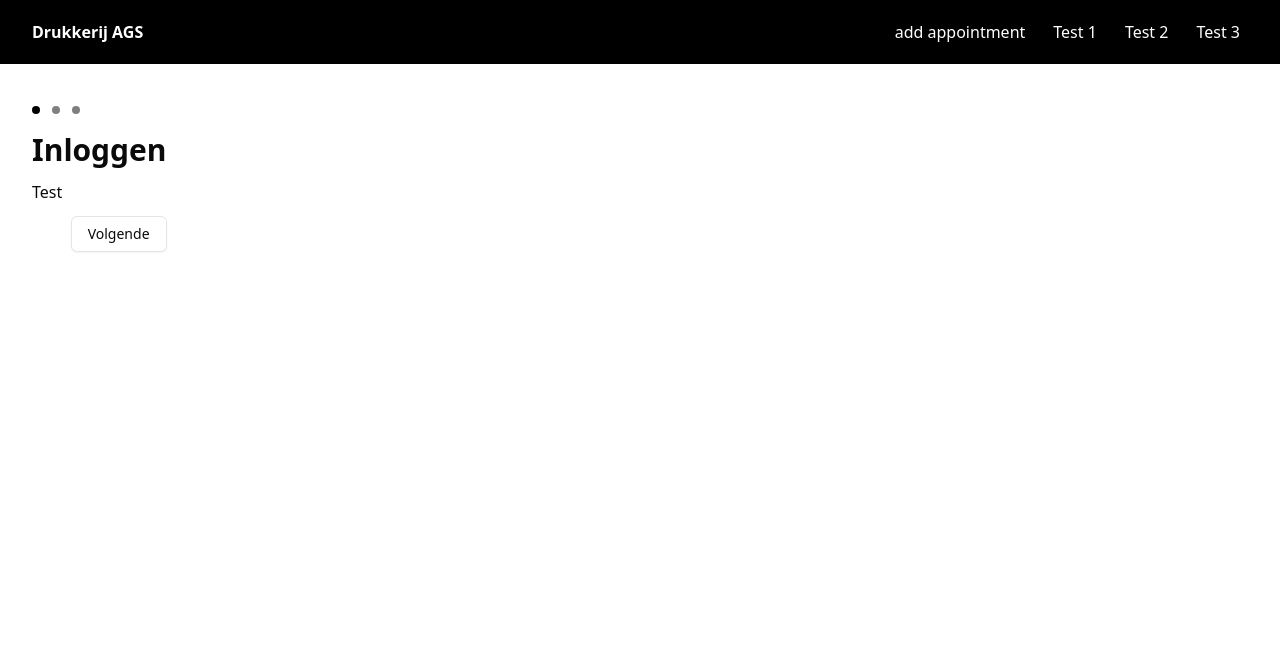
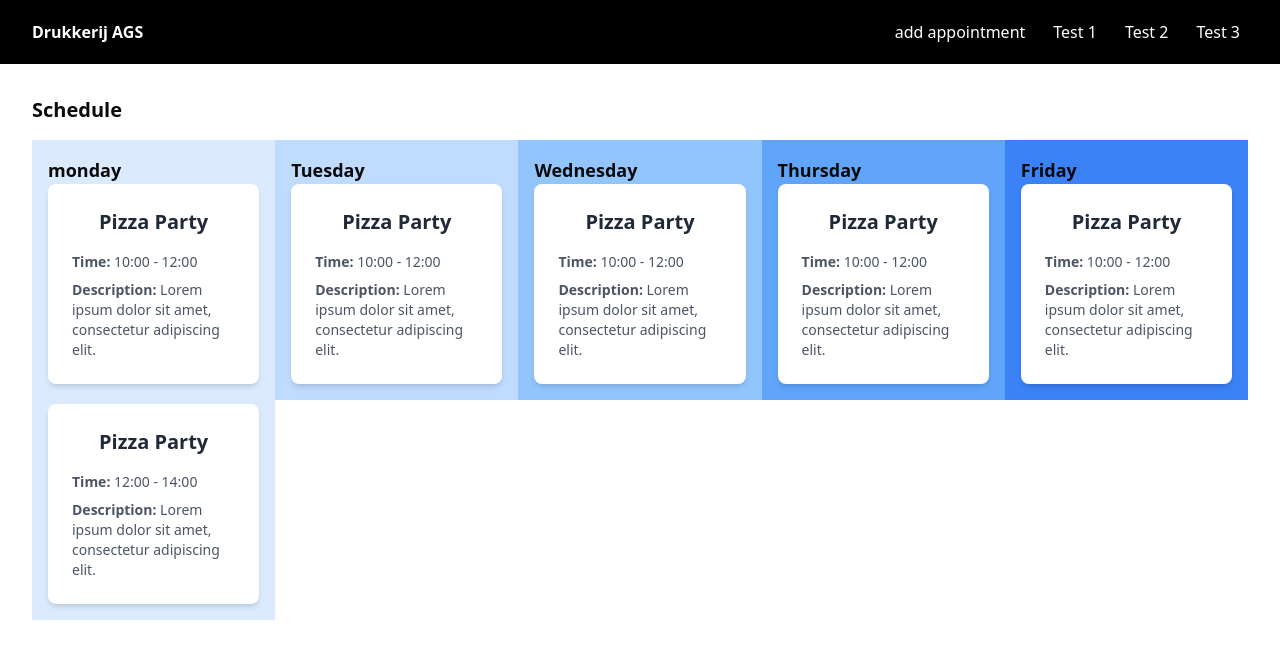
Before and after one commit to Spoorloos/skill_drukkerij_ags, a Next.js app: page / in a window 1280 px wide. Shown: the top 658 px of the page. Built offline with nearby package versions, Linux system fonts and the light colour scheme.

Commit message:
schedule hermaakt

```diff
--- a/src/app/page.tsx
+++ b/src/app/page.tsx
@@ -8,7 +8,7 @@ import PageList from "@/components/PageList";
 export default async function Home() {
     return (
         <main className="p-8 pb-0 space-y-8">
-            <PageList pages={{
+            {/* <PageList pages={{
                 "Inloggen": <section>
                     <p>Test</p>
                 </section>,
@@ -18,38 +18,115 @@ export default async function Home() {
                 "Afgerond": <section>
                     <p>We hebben je afspraak ingeplant en we verwachten je ... om ... uur bij ...!</p>
                 </section>
-            }}/>
+            }} /> */}
 
-            {/* <section>
-                <table className="w-1/2 border-collapse border border-black table-fixed">
-                    <thead>
-                        <tr className="border border-black">
-                            <th className="p-4 border border-black">Monday</th>
-                            <th className="p-4 border border-black">Tuesday</th>
-                            <th className="p-4 border border-black">Wednesday</th>
-                            <th className="p-4 border border-black">Thursday</th>
-                            <th className="p-4 border border-black">Friday</th>
-                        </tr>
-                    </thead>
-                    <tbody>
-                        <tr className="border border-black">
-                            <td className="p-4 border border-black"></td>
-                            <td className="p-4 border border-black"></td>
-                            <td className="p-4 border border-black"></td>
-                            <td className="p-4 border border-black"></td>
-                            <td className="p-4 border border-black"></td>
-                        </tr>
-                        <tr className="border border-black">
-                            <td className="p-4 border border-black"></td>
-                            <td className="p-4 border border-black"></td>
-                            <td className="p-4 border border-black"></td>
-                            <td className="p-4 border border-black"></td>
-                            <td className="p-4 border border-black"></td>
+            <section>
+                <h2 className="pb-4 text-xl font-bold">Schedule</h2>
 
-                        </tr>
-                    </tbody>
-                </table>
-            </section> */}
+                <ol className="flex">
+                <li>
+                        <article className="bg-blue-100 p-4">
+                            <h4 className="font-bold text-lg">monday</h4>
+                            <ol className="space-y-5">
+                                <li>
+                                    <article className="bg-white shadow-md rounded-lg p-6 max-w-sm mx-auto">
+                                        <h4 className="text-center text-xl font-bold text-gray-800 mb-4">Pizza Party</h4>
+                                        <p className="text-gray-600 text-sm mb-2">
+                                            <span className="font-semibold">Time: </span><time>10:00 - 12:00</time>
+                                        </p>
+                                        <p className="text-gray-600 text-sm">
+                                            <span className="font-semibold">Description:</span> Lorem ipsum dolor sit amet, consectetur adipiscing elit.
+                                        </p>
+                                    </article>
+                                </li>
+                                <li>
+                                    <article className="bg-white shadow-md rounded-lg p-6 max-w-sm mx-auto">
+                                        <h4 className="text-center text-xl font-bold text-gray-800 mb-4">Pizza Party</h4>
+                                        <p className="text-gray-600 text-sm mb-2">
+                                            <span className="font-semibold">Time: </span><time>12:00 - 14:00</time>
+                                        </p>
+                                        <p className="text-gray-600 text-sm">
+                                            <span className="font-semibold">Description:</span> Lorem ipsum dolor sit amet, consectetur adipiscing elit.
+                                        </p>
+                                    </article>
+                                </li>
+                            </ol>
+                        </article>
+                    </li>
+                    <li>
+                        <article className="bg-blue-200 p-4">
+                            <h4 className="font-bold text-lg">Tuesday</h4>
+                            <ol>
+                                <li>
+                                    <article className="bg-white shadow-md rounded-lg p-6 max-w-sm mx-auto">
+                                        <h4 className="text-center text-xl font-bold text-gray-800 mb-4">Pizza Party</h4>
+                                        <p className="text-gray-600 text-sm mb-2">
+                                            <span className="font-semibold">Time: </span><time>10:00 - 12:00</time>
+                                        </p>
+                                        <p className="text-gray-600 text-sm">
+                                            <span className="font-semibold">Description:</span> Lorem ipsum dolor sit amet, consectetur adipiscing elit.
+                                        </p>
+                                    </article>
+                                </li>
+                            </ol>
+                        </article>
+                    </li>
+                    <li>
+                        <article className="bg-blue-300 p-4">
+                            <h4 className="font-bold text-lg">Wednesday</h4>
+                            <ol>
+                                <li>
+                                    <article className="bg-white shadow-md rounded-lg p-6 max-w-sm mx-auto">
+                                        <h4 className="text-center text-xl font-bold text-gray-800 mb-4">Pizza Party</h4>
+                                        <p className="text-gray-600 text-sm mb-2">
+                                            <span className="font-semibold">Time: </span><time>10:00 - 12:00</time>
+                                        </p>
+                                        <p className="text-gray-600 text-sm">
+                                            <span className="font-semibold">Description:</span> Lorem ipsum dolor sit amet, consectetur adipiscing elit.
+                                        </p>
+                                    </article>
+                                </li>
+                            </ol>
+                        </article>
+                    </li>
+                    <li>
+                        <article className="bg-blue-400 p-4">
+                            <h4 className="font-bold text-lg">Thursday</h4>
+                            <ol>
+                                <li>
+                                    <article className="bg-white shadow-md rounded-lg p-6 max-w-sm mx-auto">
+                                        <h4 className="text-center text-xl font-bold text-gray-800 mb-4">Pizza Party</h4>
+                                        <p className="text-gray-600 text-sm mb-2">
+                                            <span className="font-semibold">Time: </span><time>10:00 - 12:00</time>
+                                        </p>
+                                        <p className="text-gray-600 text-sm">
+                                            <span className="font-semibold">Description:</span> Lorem ipsum dolor sit amet, consectetur adipiscing elit.
+                                        </p>
+                                    </article>
+                                </li>
+                            </ol>
+                        </article>
+                    </li>
+                    <li>
+                        <article className="bg-blue-500 p-4">
+                            <h4 className="font-bold text-lg">Friday</h4>
+                            <ol>
+                                <li>
+                                    <article className="bg-white shadow-md rounded-lg p-6 max-w-sm mx-auto">
+                                        <h4 className="text-center text-xl font-bold text-gray-800 mb-4">Pizza Party</h4>
+                                        <p className="text-gray-600 text-sm mb-2">
+                                            <span className="font-semibold">Time: </span><time>10:00 - 12:00</time>
+                                        </p>
+                                        <p className="text-gray-600 text-sm">
+                                            <span className="font-semibold">Description:</span> Lorem ipsum dolor sit amet, consectetur adipiscing elit.
+                                        </p>
+                                    </article>
+                                </li>
+                            </ol>
+                        </article>
+                    </li>
+                </ol>
+            </section>
         </main>
     );
 }
```
